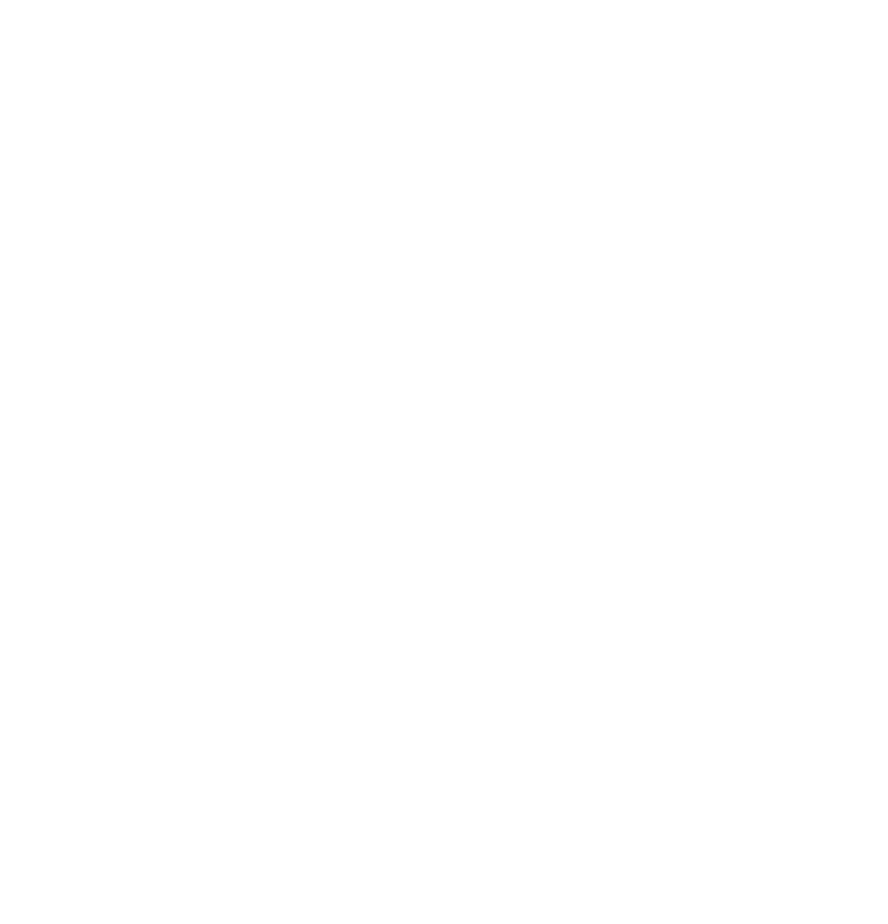
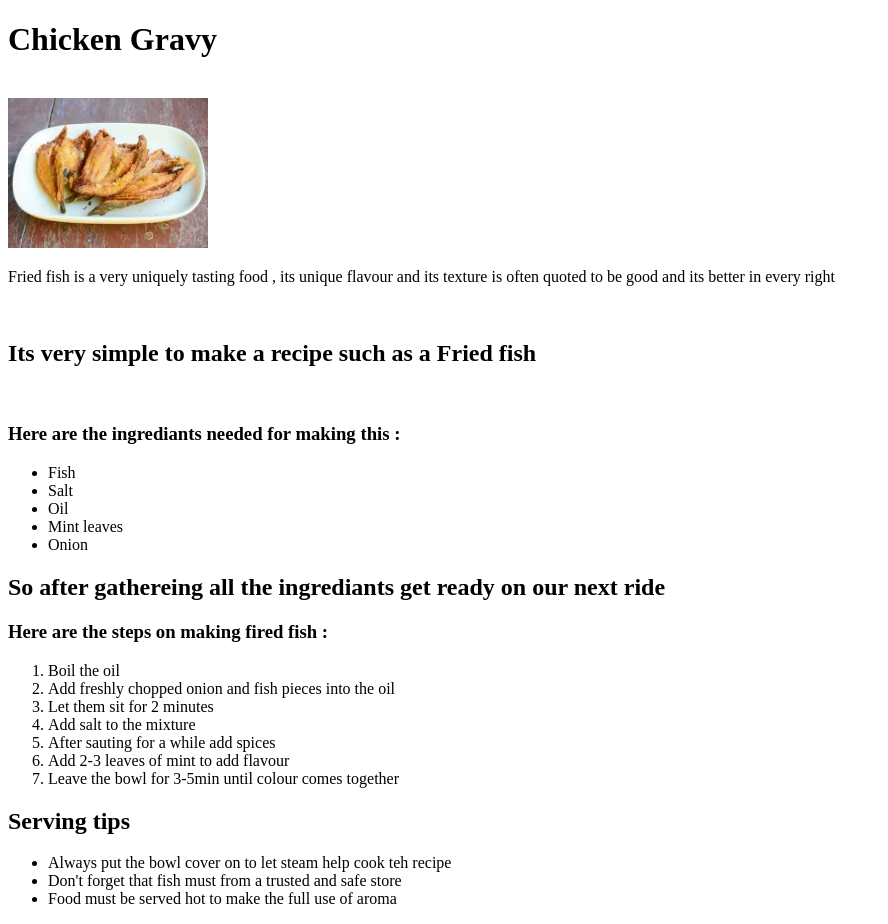
Before and after one commit to saicharan0977-rgb/odin-project-recipes, a plain HTML site: page pages/saltedfish.html in a window 1280 px wide. Shown: the whole page, without its empty margins (0-888 px from the left). Before the commit the page ends 800 px from the top, so only its background shows below. Drawn offline with Linux system fonts and the light colour scheme.

Commit message:
completed

```diff
--- a/pages/saltedfish.html
+++ b/pages/saltedfish.html
@@ -0,0 +1,40 @@
+<!DOCTYPE html>
+<html lang="en">
+<head>
+    <meta charset="UTF-8">
+    <meta name="viewport" content="width=device-width, initial-scale=1.0">
+    <title>Document</title>
+</head>
+<body>
+    <h1>Chicken Gravy</h1><br>
+    <img src="../images/friedsaltedfish.jpg" height="150" width="200"><br>
+    <p>Fried fish is a very uniquely tasting food , its unique flavour and its texture is often quoted to be good and its better in every right </p>
+   <br>
+   <h2>Its very simple to make a recipe such as a Fried fish </h2><br>
+   <h3>Here are the ingrediants needed for making this : </h3>
+    <ul>
+     <li>Fish</li>
+     <li>Salt</li>
+     <li>Oil</li>
+     <li>Mint leaves</li>
+     <li>Onion</li>
+    </ul>
+    <h2>So after gathereing all the ingrediants get ready on our next ride</h2>
+    <h3>Here are the steps on making fired fish :</h3>
+    <ol>
+        <li>Boil the oil</li>
+        <li>Add freshly chopped onion and fish pieces into the oil</li>
+        <li>Let them sit for 2 minutes</li>
+        <li>Add salt to the mixture</li>
+        <li>After sauting for a while add spices </li>
+        <li>Add 2-3 leaves of mint to add flavour </li>
+        <li>Leave the bowl for 3-5min until colour comes together</li>
+    </ol>
+    <h2>Serving tips</h2>
+    <ul>
+<li>Always put the bowl cover on to let steam help cook teh recipe</li>
+<li>Don't forget that fish must from a trusted and safe store</li>
+<li>Food must be served hot to make the full use of aroma</li>
+    </ul>
+</body>
+</html>
```
Also changed, not shown: pages/paparikaomlette.html (+2 -2 lines).
